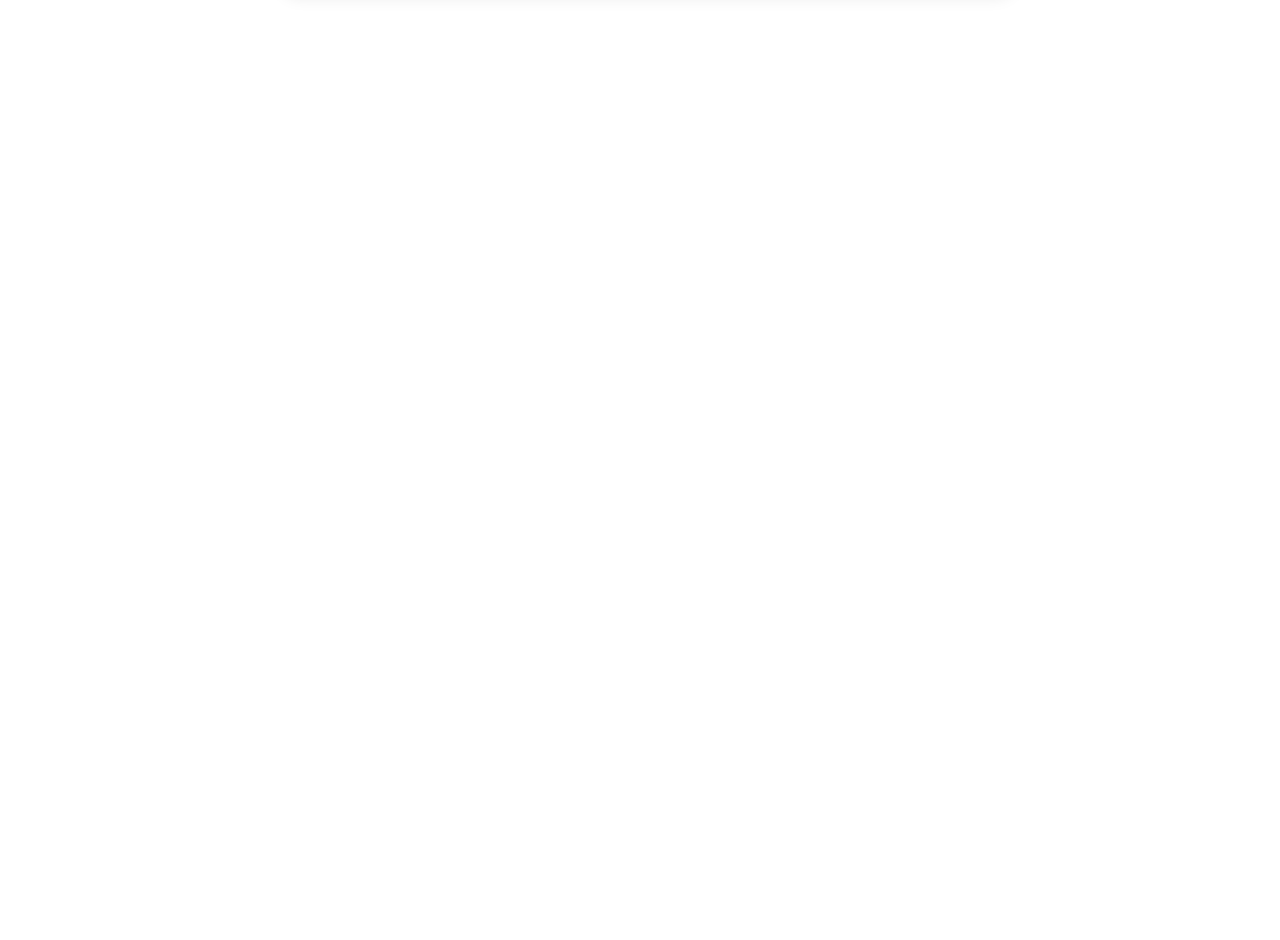
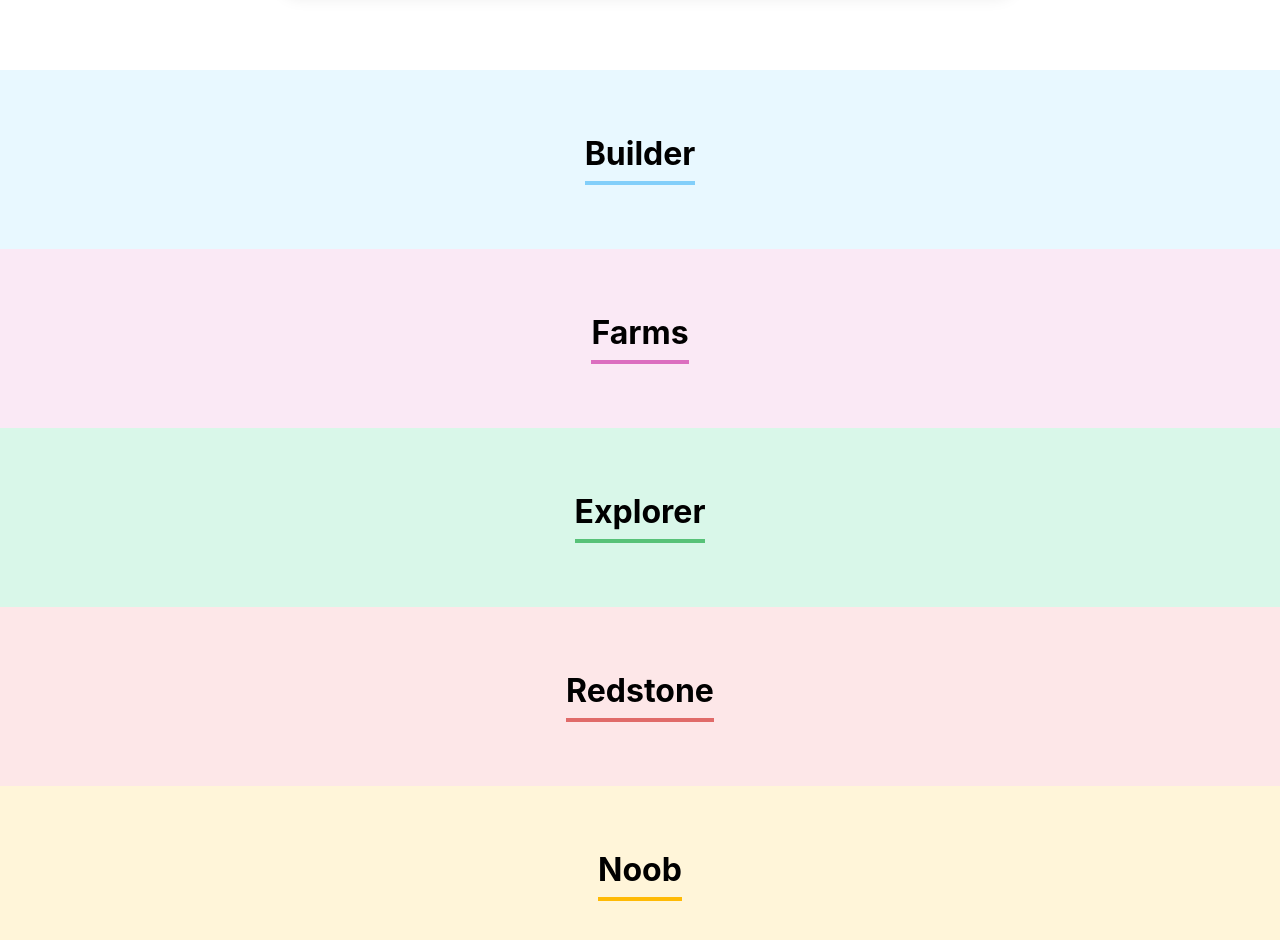
Before and after one commit to RuanFredericoPletsch/OrganoReact, a React (Create React App) app: page / in a window 1280 px wide. Shown: the part 1400-2340 px from the top of the page. Before the commit the page ends 1470 px from the top, so only its background shows below. Built offline with nearby package versions, Linux system fonts and the light colour scheme.

Commit message:
Criando cards dos times

```diff
--- a/src/App.js
+++ b/src/App.js
@@ -1,8 +1,37 @@
 import { useState } from 'react';
 import Banner from './componentes/Banner';
 import Formulario from './componentes/Fomulario';
+import Time from './componentes/Time';
 
 function App() {
+
+  const times = [
+    {
+      nome: 'Builder',
+      corPrimaria: '#82CFFA',
+      corSecundaria: '#E8F8FF'
+    },
+    {
+      nome: 'Farms',
+      corPrimaria: '#DB6EBF',
+      corSecundaria: '#FAE9F5'
+    },
+    {
+      nome: 'Explorer',
+      corPrimaria: '#57c278',
+      corSecundaria: '#d9f7e9'
+    },
+    {
+      nome: 'Redstone',
+      corPrimaria: '#E06B69',
+      corSecundaria: '#FDE7E8'
+    },
+    {
+      nome: 'Noob',
+      corPrimaria: '#FFBA05',
+      corSecundaria: '#FFF5D9'
+    }
+  ]
 
   const [colaboradores, setColaboradores] = useState([])
 
@@ -15,6 +44,7 @@ function App() {
     <div className="App">
       <Banner />
       <Formulario aoColaboradorCadastrado={aoNovoColaboradorCadastrado}/>
+      {times.map(time => <Time key={time.nome} nome={time.nome} corPrimaria={time.corPrimaria} corSecundaria={time.corSecundaria}/>)}
     </div>
   );
 }
--- a/src/componentes/FormularioCampoTexto/index.js
+++ b/src/componentes/FormularioCampoTexto/index.js
@@ -3,7 +3,7 @@ import './FormularioCampoTexto.css'
 
 const FormularioCampoTexto = (props) => {
 
-    const placeholderModificiada = `${props.placeholder}...`
+    const placeholderModificada = `${props.placeholder}...`
 
     const [nome, setNome] = useState('')
     const [cargo, setCargo] = useState('')
@@ -16,7 +16,7 @@ const FormularioCampoTexto = (props) => {
     return (
         <div className="formulario-campo-texto">
             <label> {props.label} </label>
-            <input value={props.valor} onChange={aoDigitado} required={props.obrigatorio} placeholder={placeholderModificiada}/>
+            <input value={props.valor} onChange={aoDigitado} required={props.obrigatorio} placeholder={placeholderModificada}/>
         </div>
     )
 }
--- /dev/null
+++ b/src/componentes/Time/Time.css
@@ -0,0 +1,11 @@
+.time {
+    text-align: center;
+    padding: 32px;
+}
+
+.time h3 {
+    font-size: 32px;
+    border-bottom: 4px solid;
+    display: inline-block;
+    padding-bottom: 8px;
+}
--- /dev/null
+++ b/src/componentes/Time/index.js
@@ -0,0 +1,14 @@
+//Importar CSS
+import './Time.css'
+
+//Iniciar arrow function
+const Time = (props) => {
+    return(
+        <section className='time' style={{ backgroundColor: props.corSecundaria }}>
+            <h3 style={{ borderColor: props.corPrimaria }}>{props.nome}</h3>
+        </section>
+    )
+}
+
+//Export padrão dos dados
+export default Time
```
